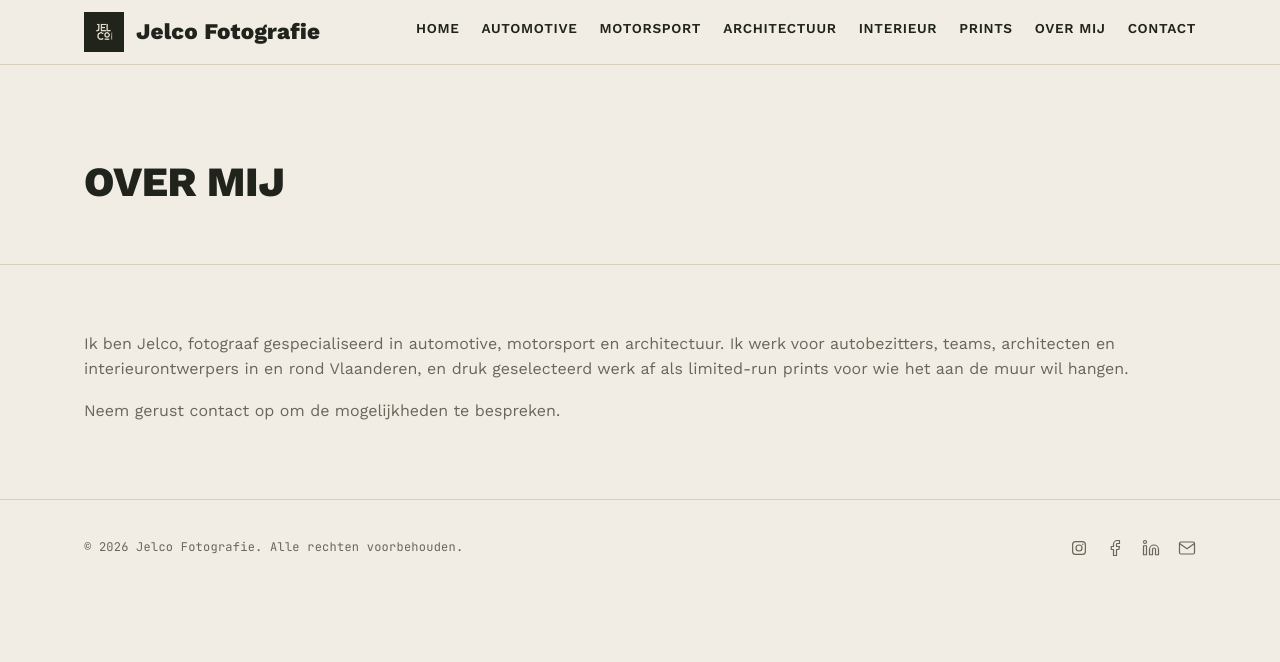
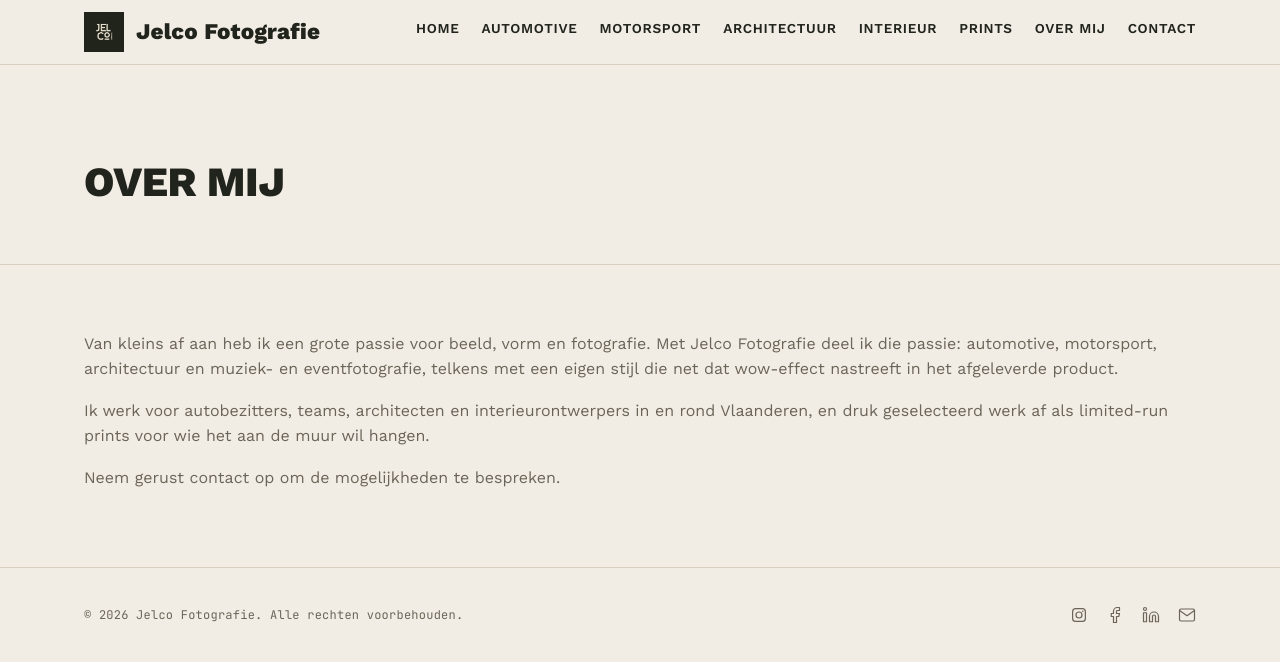
Before and after one commit to DinVanwezemael/jelco-fotografie, a Jekyll site: the page built from over-mij.md, in a window 1280 px wide. Shown: the top 662 px of the page. Built offline with Jekyll 4.4.1, drawn with Linux system fonts in a browser that asks for light colours.

Commit message:
Update Over mij bio with Jelco's own copy
Weaves in the childhood passion for beeld/vorm/fotografie, sharing it
through Jelco Fotografie, and the range of photography offered
(including muziek/eventfotografie, mentioned in the bio without adding
it as a formal nav category), aiming for a wow-effect in the delivered
work.

Co-Authored-By: Claude Sonnet 5 <noreply@anthropic.com>

```diff
--- a/over-mij.md
+++ b/over-mij.md
@@ -4,8 +4,11 @@ title: Over mij
 permalink: /over-mij/
 ---
 
-Ik ben Jelco, fotograaf gespecialiseerd in automotive, motorsport en architectuur. Ik werk voor
-autobezitters, teams, architecten en interieurontwerpers in en rond Vlaanderen, en druk geselecteerd
-werk af als limited-run prints voor wie het aan de muur wil hangen.
+Van kleins af aan heb ik een grote passie voor beeld, vorm en fotografie. Met Jelco Fotografie deel
+ik die passie: automotive, motorsport, architectuur en muziek- en eventfotografie, telkens met een
+eigen stijl die net dat wow-effect nastreeft in het afgeleverde product.
+
+Ik werk voor autobezitters, teams, architecten en interieurontwerpers in en rond Vlaanderen, en druk
+geselecteerd werk af als limited-run prints voor wie het aan de muur wil hangen.
 
 Neem gerust contact op om de mogelijkheden te bespreken.
```
